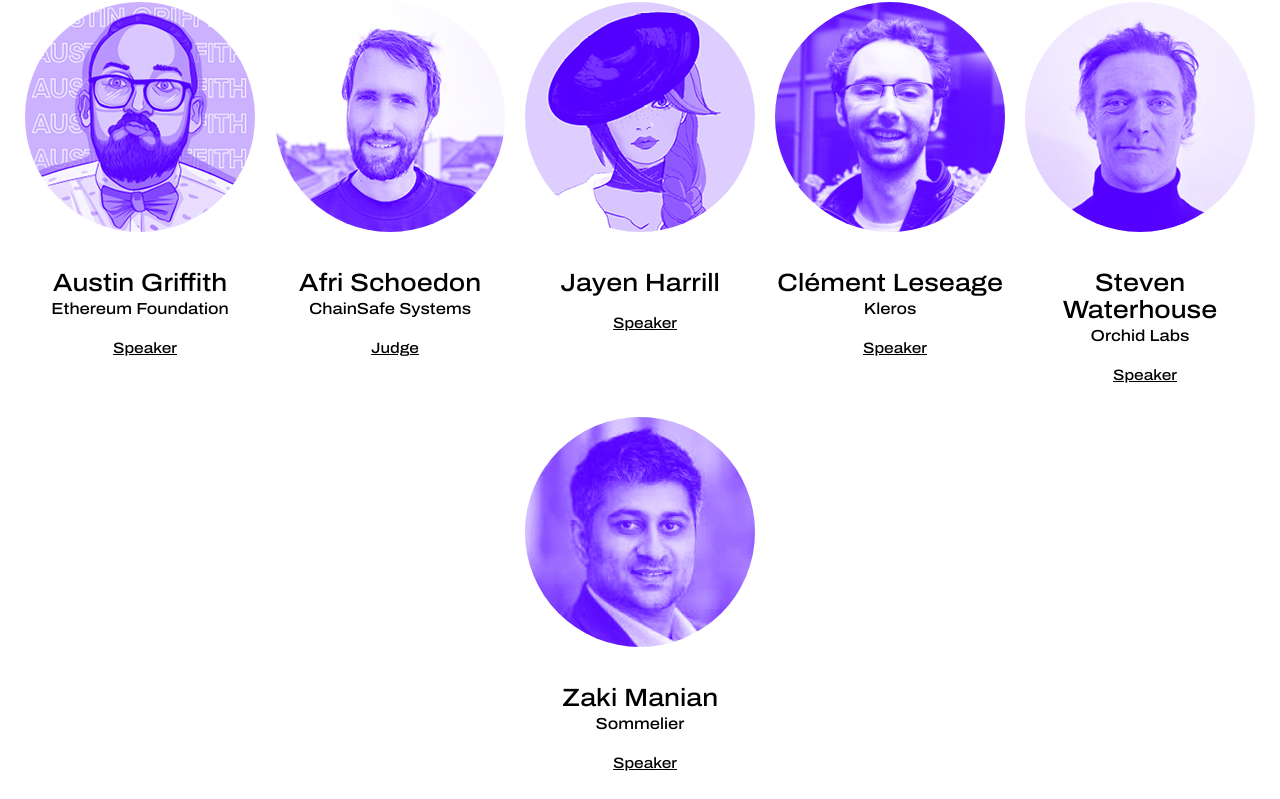
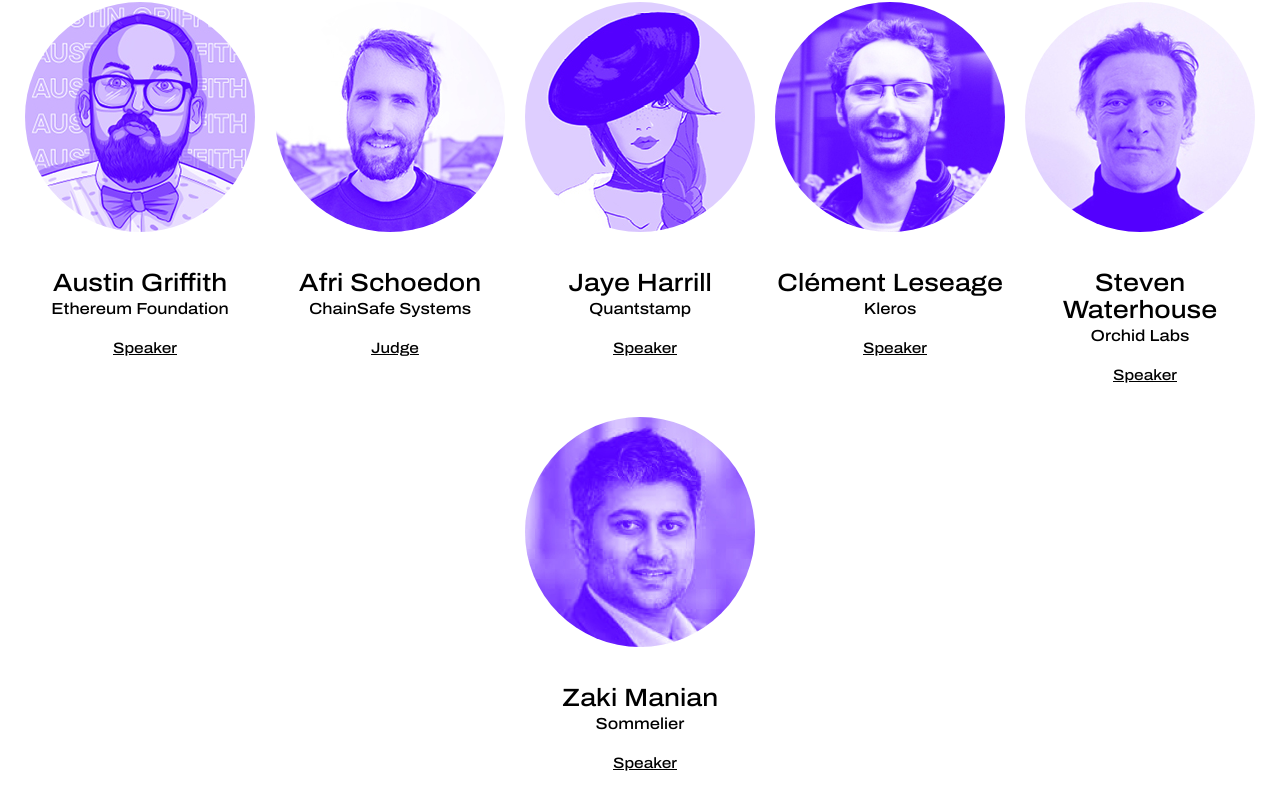
Before and after one commit to chrishobcroft/ethprague, a Vue app: page / in a window 1280 px wide. Shown: the part 2649-3448 px from the top of the page. Built offline with nearby package versions, Linux system fonts and the light colour scheme.

Commit message:
fix typo

```diff
--- a/src/components/People.vue
+++ b/src/components/People.vue
@@ -113,10 +113,10 @@ const people = [
     twitterLink: ''
   },
   {
-    name: "Jayen	Harrill",
-    image: "Jayen_Harrill.jpg",
+    name: "Jaye	Harrill",
+    image: "Jaye_Harrill.jpg",
     roles: [Roles.SPEAKER],
-    company: '', // TBA
+    company: 'Quantstamp',
     twitterLink: ''
   },
   {
```
Also changed, not shown: src/assets/people/Jaye_Harrill.jpg (renamed from src/assets/people/Jayen_Harrill.jpg).
